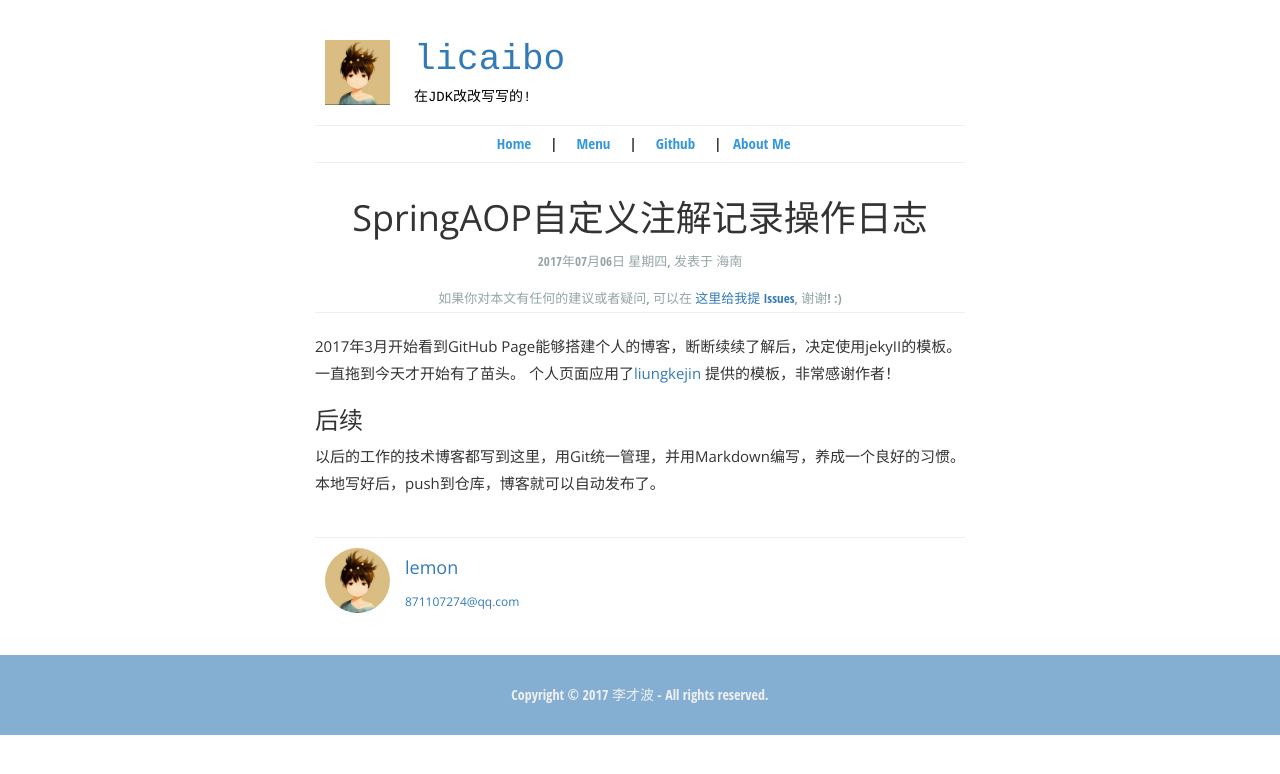
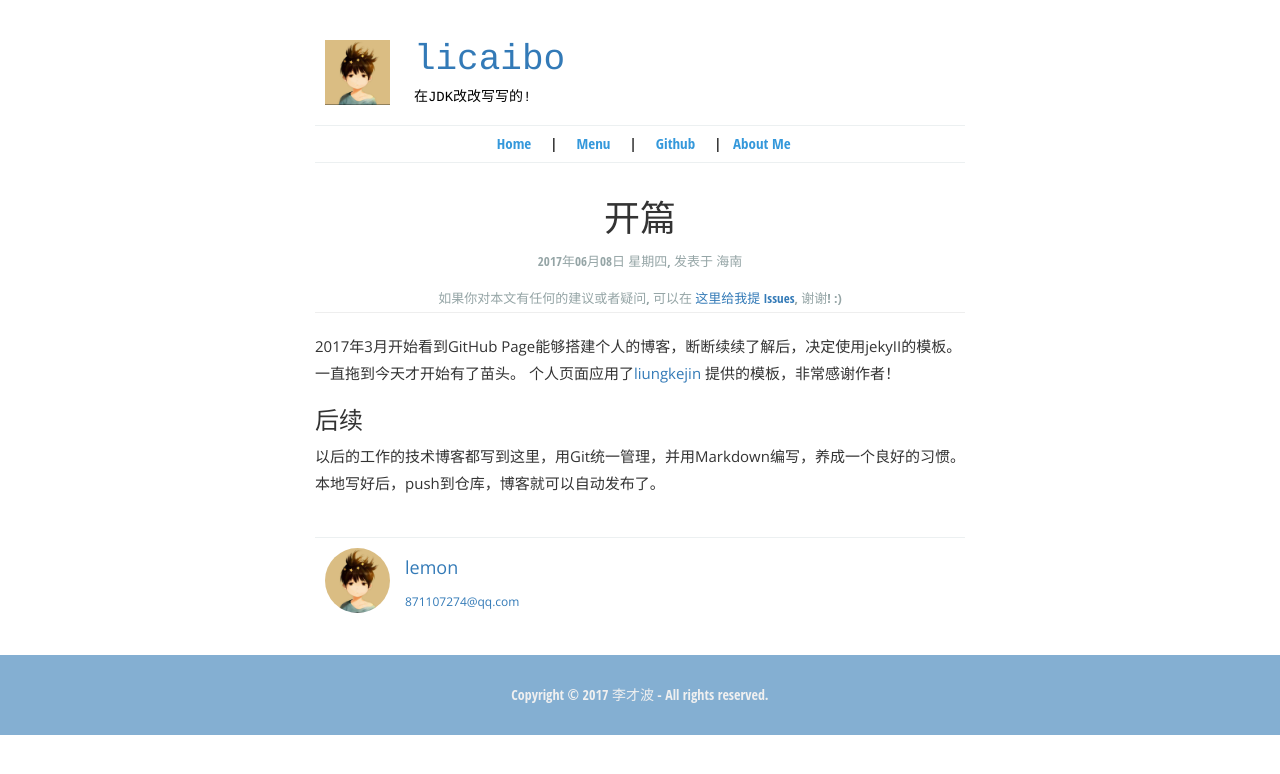
Before and after one commit to lcbbcl/licaibo.github.io, a Jekyll site: the page built from _posts/2017-07-06-Get-Started.md, in a window 1280 px wide. Shown: the top 774 px of the page. Built offline with Jekyll 4.4.1, drawn with Linux system fonts in a browser that asks for light colours.

```diff
--- a/_posts/2017-07-06-Get-Started.md
+++ b/_posts/2017-07-06-Get-Started.md
@@ -1,7 +1,7 @@
 ---
 layout: post_layout
-title: SpringAOP自定义注解记录操作日志
-time: 2017年07月06日 星期四
+title: 开篇
+time: 2017年06月08日 星期四
 location: 海南
 pulished: true
 ---
```
